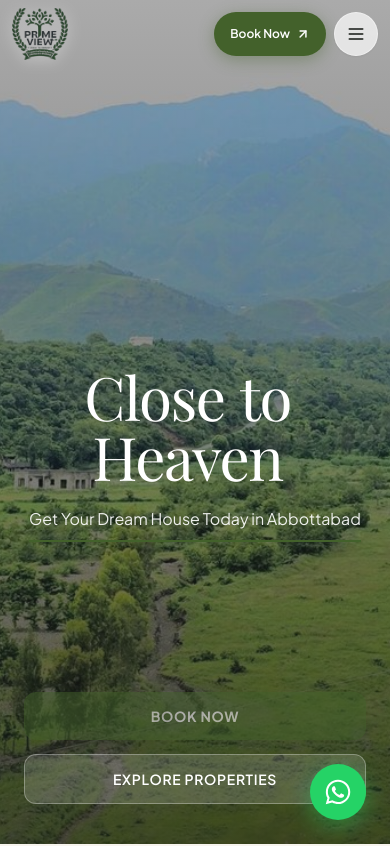
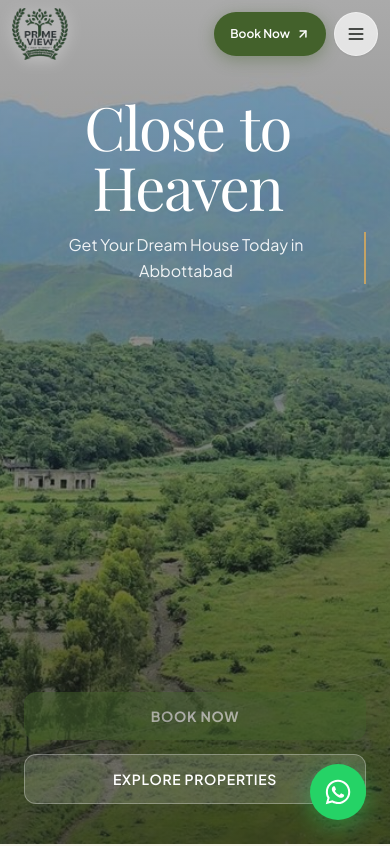
Before and after one commit to HassanAliMashwani/Prime-View-Frontend, a Next.js app: page / in a window 390 px wide. Shown: the top 846 px of the page. Built offline with nearby package versions, Linux system fonts and the light colour scheme; a web font is replaced by a local one.

Commit message:
style(hero): reduce mobile top spacing and update secondary headline accent line to gold

```diff
--- a/src/components/sections/HeroSection.tsx
+++ b/src/components/sections/HeroSection.tsx
@@ -6,7 +6,7 @@ import { ScrollReveal } from "@/components/ui/ScrollReveal";
 
 export const HeroSection: React.FC = () => {
   return (
-    <section className="relative w-full h-dvh min-h-[600px] sm:min-h-[650px] flex flex-col justify-center items-center overflow-hidden">
+    <section className="relative w-full h-dvh min-h-[600px] sm:min-h-[650px] flex flex-col justify-start sm:justify-center items-center overflow-hidden pt-20 min-[390px]:pt-24 sm:pt-0">
       {/* Full-bleed background — Abbottabad mountain landscape */}
       <div className="absolute inset-0 z-0">
         <Image
@@ -28,7 +28,7 @@ export const HeroSection: React.FC = () => {
       </div>
 
       {/* Hero Content — Asymmetrical Editorial Layout */}
-      <div className="relative z-10 w-full max-w-7xl mx-auto px-6 pt-16 sm:pt-24 flex flex-col">
+      <div className="relative z-10 w-full max-w-7xl mx-auto px-6 pt-0 sm:pt-24 flex flex-col">
 
         {/* Primary Headline */}
         <ScrollReveal
@@ -40,11 +40,11 @@ export const HeroSection: React.FC = () => {
         </ScrollReveal>
 
         {/* Secondary Headline (Offset) */}
-        <div className="w-full flex justify-center sm:justify-end mt-5 sm:mt-16">
+        <div className="w-full flex justify-center sm:justify-end mt-4 sm:mt-16">
           <ScrollReveal
             variant="bounce"
             delay={0.8}
-            className="font-sans text-base sm:text-lg sm:text-xl text-pure-white/90 max-w-sm text-center sm:text-right mx-auto sm:mx-0 sm:mr-16 lg:mr-32 border-b-2 sm:border-b-0 sm:border-r-2 border-[#43612B] pb-2 sm:pb-0 sm:pr-6 leading-relaxed"
+            className="font-sans text-base sm:text-lg sm:text-xl text-pure-white/90 max-w-sm w-fit text-center sm:text-right mx-auto sm:mx-0 sm:mr-16 lg:mr-32 border-r-2 border-[#C4A265] pr-4 sm:pr-6 leading-relaxed"
           >
             Get Your Dream House Today in Abbottabad
           </ScrollReveal>
```
